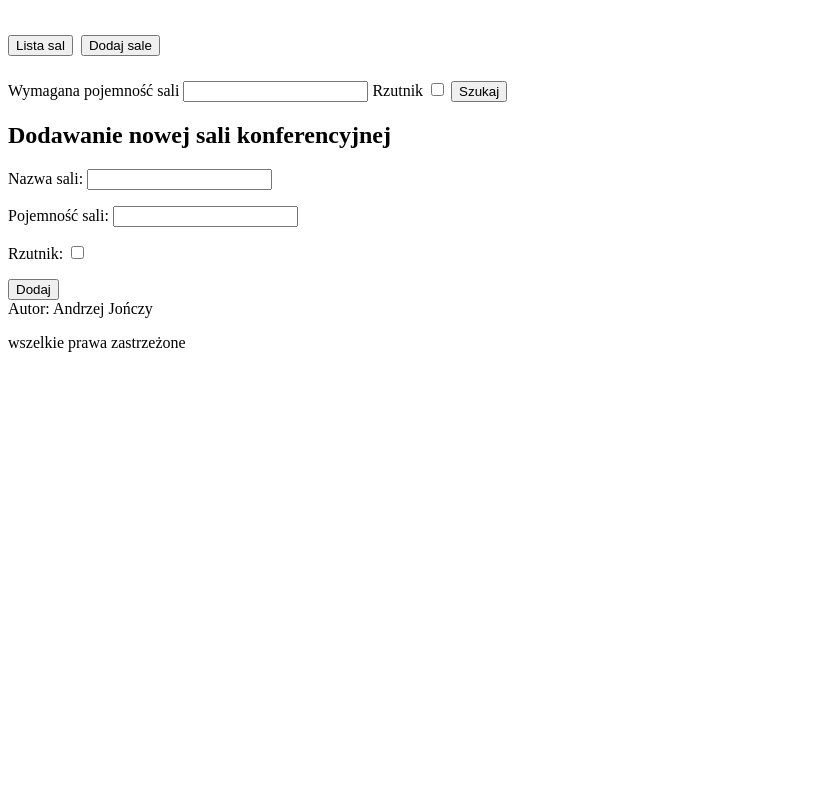
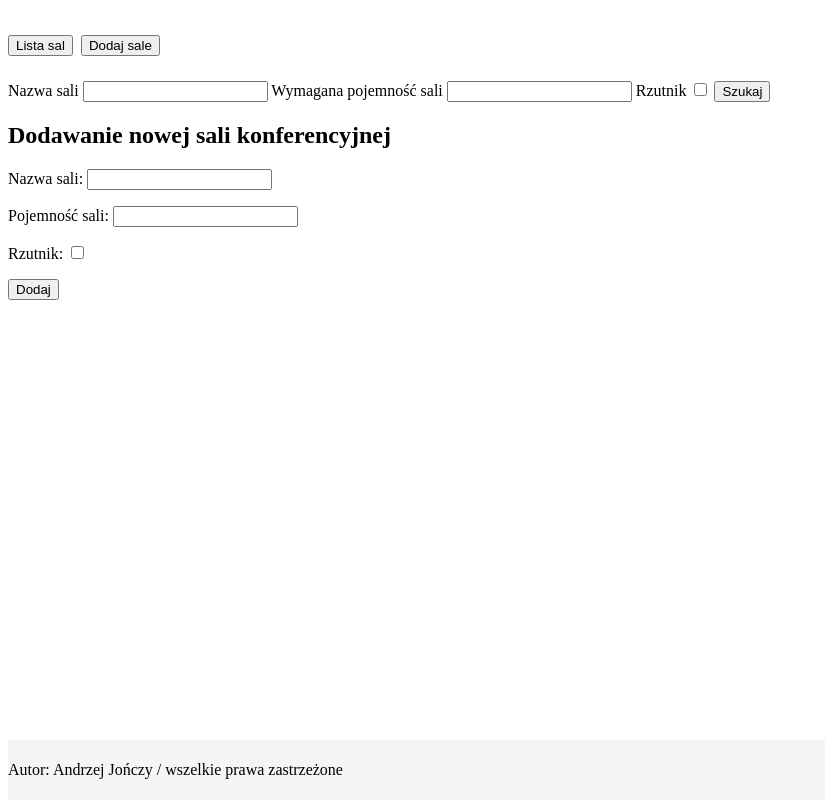
Before and after one commit to andree0/conference_room_booking_app, a Django app: page /room/new/ in a window 1280 px wide. Shown: the whole page, without its empty margins (0-825 px from the left). Run offline with Django 3.2, Linux system fonts and the light colour scheme.

Commit message:
functions_complete

```diff
--- a/PROJECT_conference_room_booking_app/APP_conference_room_booking_app/templates/base.html
+++ b/PROJECT_conference_room_booking_app/APP_conference_room_booking_app/templates/base.html
@@ -3,6 +3,16 @@
 <head>
     <meta charset="UTF-8">
     <title>Conference Room Booking</title>
+      <style>
+    .footer {
+      position: absolute;
+      bottom: 0;
+      width: 100%;
+      height: 60px; /* Set the fixed height of the footer here */
+      line-height: 60px; /* Vertically center the text there */
+      background-color: #f5f5f5;
+    }
+  </style>
 </head>
 <body>
         <label for="list_of_rooms"></label>
@@ -11,29 +21,31 @@
         <input type="submit" value="Dodaj sale"
                onclick="location.href='{% url 'add_room' %}';" /></h1>
 
-        <form action="search/" method="get">
+        <form action="/search" method="GET">
+            <label for="name">Nazwa sali</label>
+                <input id="name" type="text" name="name">
+
             <label for="capacity">Wymagana pojemność sali</label>
-                <input id="capacity" type="number" min="2" name="capacity">
+                <input id="capacity" type="number" min="2" step="1" name="capacity">
 
             <label for="projector">Rzutnik</label>
                 <input id="projector" type="checkbox" name="projector">
 
             <input type="submit" value="Szukaj">
         </form>
+
         {% if message %}
             <h2>{{ message }}</h2>
         {% endif %}
 
-            {% block content %}
+{% block content %}
 
-            {% endblock %}
+{% endblock %}
 
 <footer class="footer">
       <div class="container">
-        <span class="text-muted">
             Autor: Andrzej Jończy
-         <p>wszelkie prawa zastrzeżone</p>
-        </span>
+         / wszelkie prawa zastrzeżone
       </div>
     </footer>
 </body>
--- a/PROJECT_conference_room_booking_app/APP_conference_room_booking_app/views.py
+++ b/PROJECT_conference_room_booking_app/APP_conference_room_booking_app/views.py
@@ -148,27 +148,28 @@ class DetailsRoomView(View):
 class SearchRoomView(View):
 
     def get(self, request, message_2=None, *args, **kwargs):
+        name = request.GET.get('name')
         capacity = request.GET.get('capacity')
         projector = request.GET.get('projector')
 
         conference_rooms = Room.objects.all()
-        rooms = []
+        if projector == 'on':
+            conference_rooms = conference_rooms.filter(projector=True)
+        if capacity:
+            conference_rooms = conference_rooms.filter(capacity__gte=capacity)
+        if name:
+            conference_rooms = conference_rooms.filter(name__contains=name)
+
         for room in conference_rooms:
             booking_dates = [booking.date_of_booking for booking in room.booking_set.all()]
             room.reserved = date.today() in booking_dates
-            if room.reserved is False:
-                if capacity != '':
-                    if room.capacity >= int(capacity):
-                        if projector == 'on':
-                            if room.projector is True:
-                                rooms.append(room)
 
         if not conference_rooms:
             message = 'Brak dostępnych sal'
         else:
             message = 'Lista sal konferencyjnych'
         context = {
-            'conference_rooms': rooms,
+            'conference_rooms': conference_rooms,
             'message': message,
             'message_2': message_2,
         }
```
